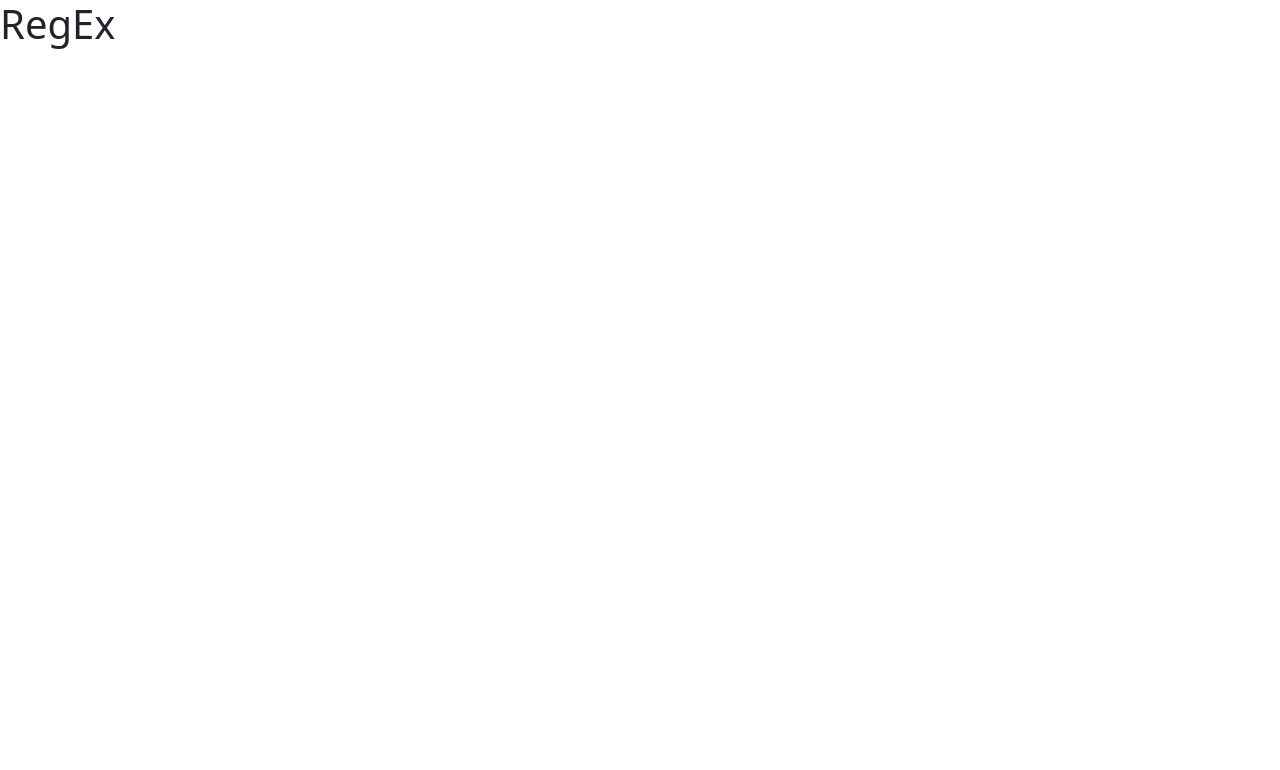
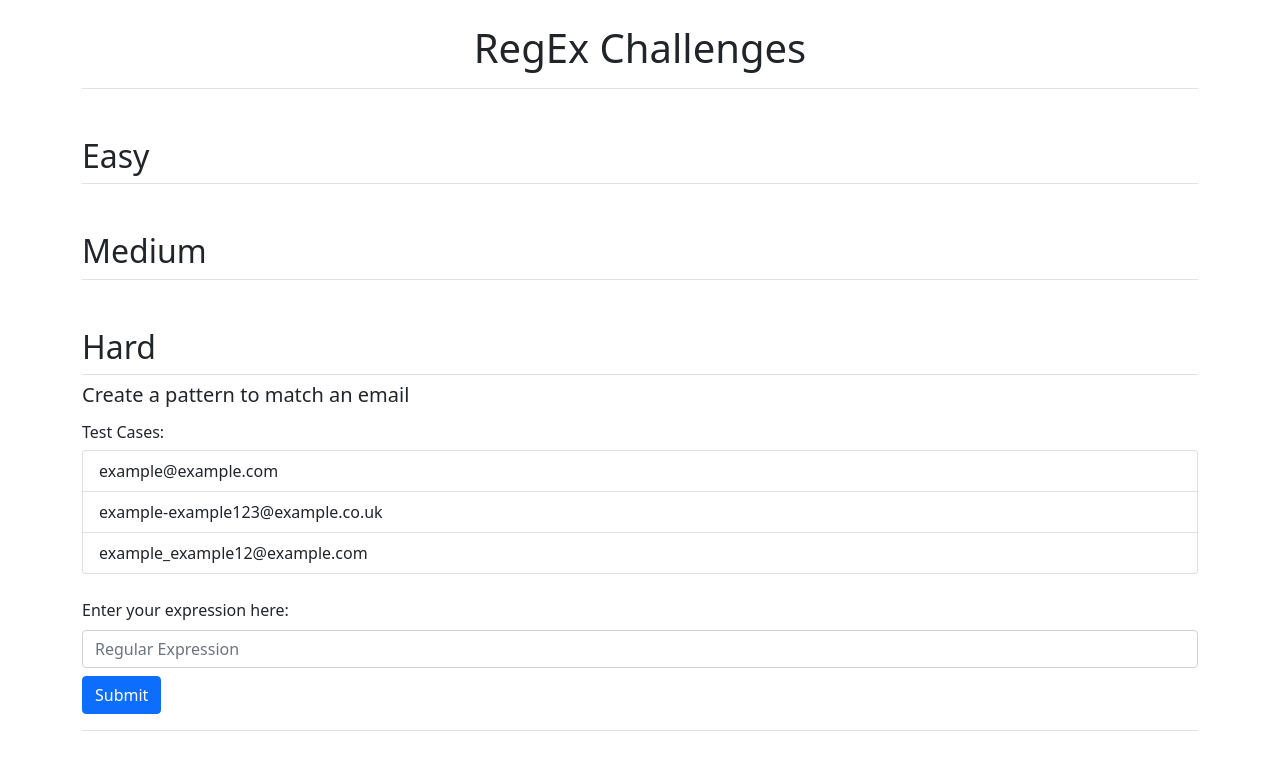
Before and after one commit to Anjani-ch/YFF_RegEx, a React (Create React App) app: page / in a window 1280 px wide. Shown: the top 770 px of the page. Built offline with nearby package versions, Linux system fonts and the light colour scheme.

Commit message:
Started adding RegEx challenges

```diff
--- a/public/index.html
+++ b/public/index.html
@@ -4,7 +4,7 @@
     <meta charset="utf-8" />
     <meta name="viewport" content="width=device-width, initial-scale=1" />
     <link rel="icon" href="%PUBLIC_URL%/favicon.ico" />
-    <title>React App</title>
+    <title>RegEx Oppgaver | YFF</title>
   </head>
   <body>
     <noscript>You need to enable JavaScript to run this app.</noscript>
--- a/src/App.js
+++ b/src/App.js
@@ -1,8 +1,38 @@
-const App = () => {
+import Challenges from './components/Challenges.js';
+
+const App = _ => {
+  const easyChallenges = [];
+
+  const mediumChallenges = [];
+
+  const hardChallenges = [
+    {
+      desc: 'Create a pattern to match an email',
+      testCases: [
+        {
+          value: 'example@example.com',
+          status: 'awaiting-submit'
+        },
+        {
+          value: 'example-example123@example.co.uk',
+          status: 'awaiting-submit'
+        },
+        {
+          value: 'example_example12@example.com',
+          status: 'awaiting-status'
+        }
+      ],
+    },
+  ];
+
   return (
-    <main>
-      <h1>RegEx</h1>
-    </main>
+      <div className='container'>
+        <h1 className='text-center border-bottom pb-3 mt-4'>RegEx Challenges</h1>
+
+        <Challenges difficulty="Easy" challenges={easyChallenges} />
+        <Challenges difficulty="Medium" challenges={mediumChallenges} />
+        <Challenges difficulty="Hard" challenges={hardChallenges} />
+      </div>
   );
 }
 
--- /dev/null
+++ b/src/components/Challenge.js
@@ -0,0 +1,45 @@
+import { useState } from 'react';
+
+import { ListGroup } from 'react-bootstrap';
+import { Form } from 'react-bootstrap';
+import { Button } from 'react-bootstrap';
+
+const Challenge = ({ challenge }) => {
+  const [listBackground, setlistBackground] = useState(null);
+  const [listColor, setListColor] = useState(null);
+  const [testCases, setTestCases] = useState(challenge.testCases);
+  const [regex, setRegex] = useState(null);
+
+  const handleSubmit = e => {
+    e.preventDefault();
+
+    const input = e.target['regex-input'].value;
+
+    console.log(input);
+  };
+
+  return (
+    <div className='border-bottom'>
+      <h5 className='mb-3'>{challenge.desc}</h5>
+      <h6>Test Cases:</h6>
+
+      <ListGroup>
+        {testCases.map((testCase, index) => {
+          return <ListGroup.Item key={index} className={`${listBackground} ${listColor}`}>{testCase.value}</ListGroup.Item>
+        })}
+      </ListGroup>
+
+      <div className='mt-4'>
+        <Form onSubmit={handleSubmit}>
+          <Form.Group>
+            <Form.Label>Enter your expression here:</Form.Label>
+            <Form.Control type='text' name='regex-input' placeholder='Regular Expression' />
+          </Form.Group>
+          <Button variant='primary' type='submit' className='mt-2 mb-3'>Submit</Button>
+        </Form>
+      </div>
+    </div>
+  )
+}
+
+export default Challenge;
--- /dev/null
+++ b/src/components/Challenges.js
@@ -0,0 +1,14 @@
+import Challenge from './Challenge.js';
+
+const Challenges = ({ challenges, difficulty }) => {
+  return (
+    <div className='my-5'>
+        <h2 className='border-bottom pb-2'>{difficulty}</h2>
+        {challenges.map((challenge, index) => {
+          return <Challenge key={index} challenge={challenge} />
+        })}
+    </div>
+  )
+}
+
+export default Challenges;
```
